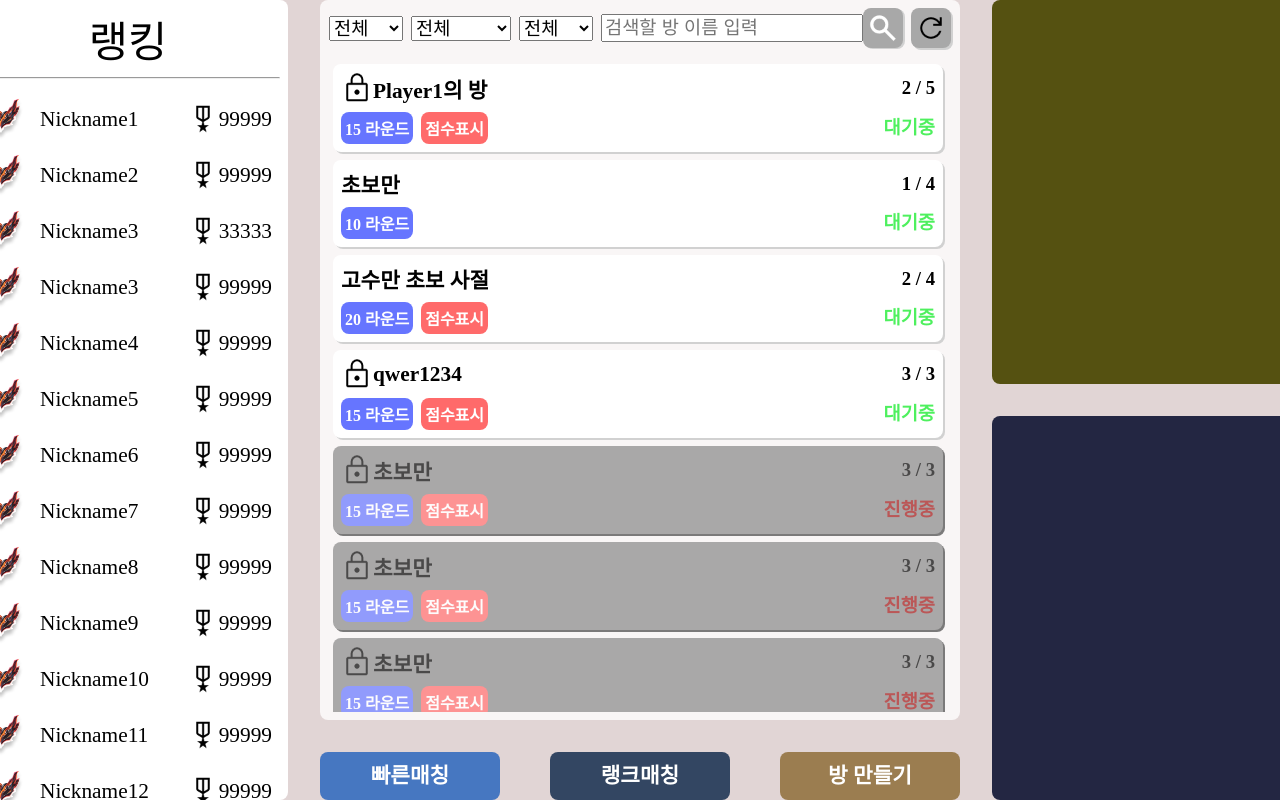
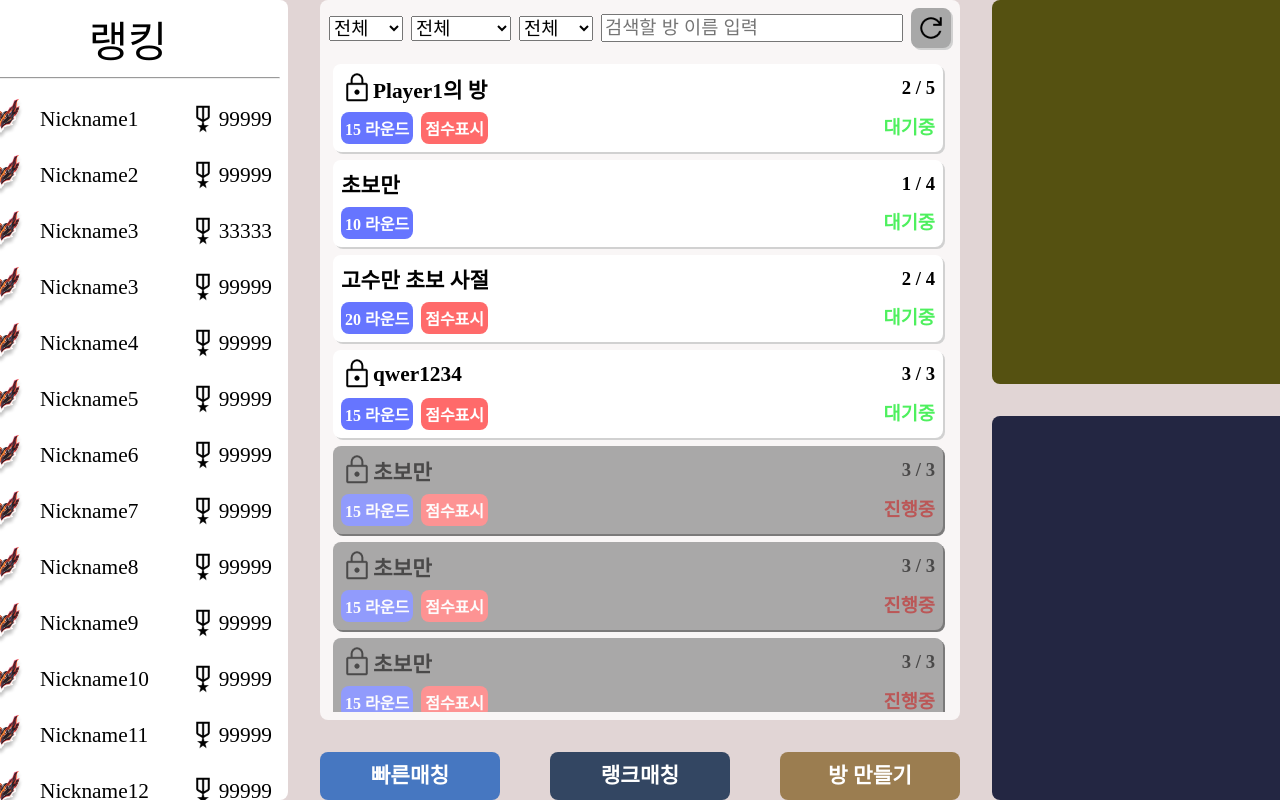
Before and after one commit to westofsky/BBNG, a Vue app in the folder frontend/: page /lobby in a window 1280 px wide. Shown: the top 800 px of the page. Built offline with nearby package versions, Linux system fonts and the light colour scheme; what vue3-google-login would draw is missing.

Commit message:
Remove search button and add input change listener

```diff
--- a/frontend/src/components/Lobby/Rooms.vue
+++ b/frontend/src/components/Lobby/Rooms.vue
@@ -24,10 +24,7 @@
                         <option value="not_show">미표시</option>
                     </select>
                 </div>
-                <input class="SearchInput" type="search" placeholder="검색할 방 이름 입력" v-model="filterName" v-on:keyup.enter="applyFilter"/>
-                <div class="BtnSearch" v-on:click="applyFilter">
-                    <img src="../../assets/images/icon_search.png" style="width: 32px; height: 32px;"/>
-                </div>
+                <input class="SearchInput" type="search" placeholder="검색할 방 이름 입력" v-model="filterName" v-on:input="applyFilter"/>
             </div>
             <div class="BtnRefresh" v-on:click="btnRefreshClicked">
                 <img src="../../assets/images/icon_refresh.png" style="width: 32px; height: 32px;" />
@@ -254,23 +251,6 @@ export default {
     font-size: 14pt;
 }
 
-.FilterOptionArea .BtnSearch {
-    width: 40px;
-    height: 40px;
-    border-radius: 8px;
-    background-color: #A8A8A8;
-    box-shadow: 2px 1px rgb(209, 209, 209);
-    display: flex;
-    justify-content: center;
-    align-items: center;
-}
-.FilterOptionArea .BtnSearch:hover {
-    background-color: #8f8f8f;
-}
-.FilterOptionArea .BtnSearch:active {
-    background-color: #727272;
-}
-
 .BtnRefresh {
     width: 40px;
     height: 40px;
```
